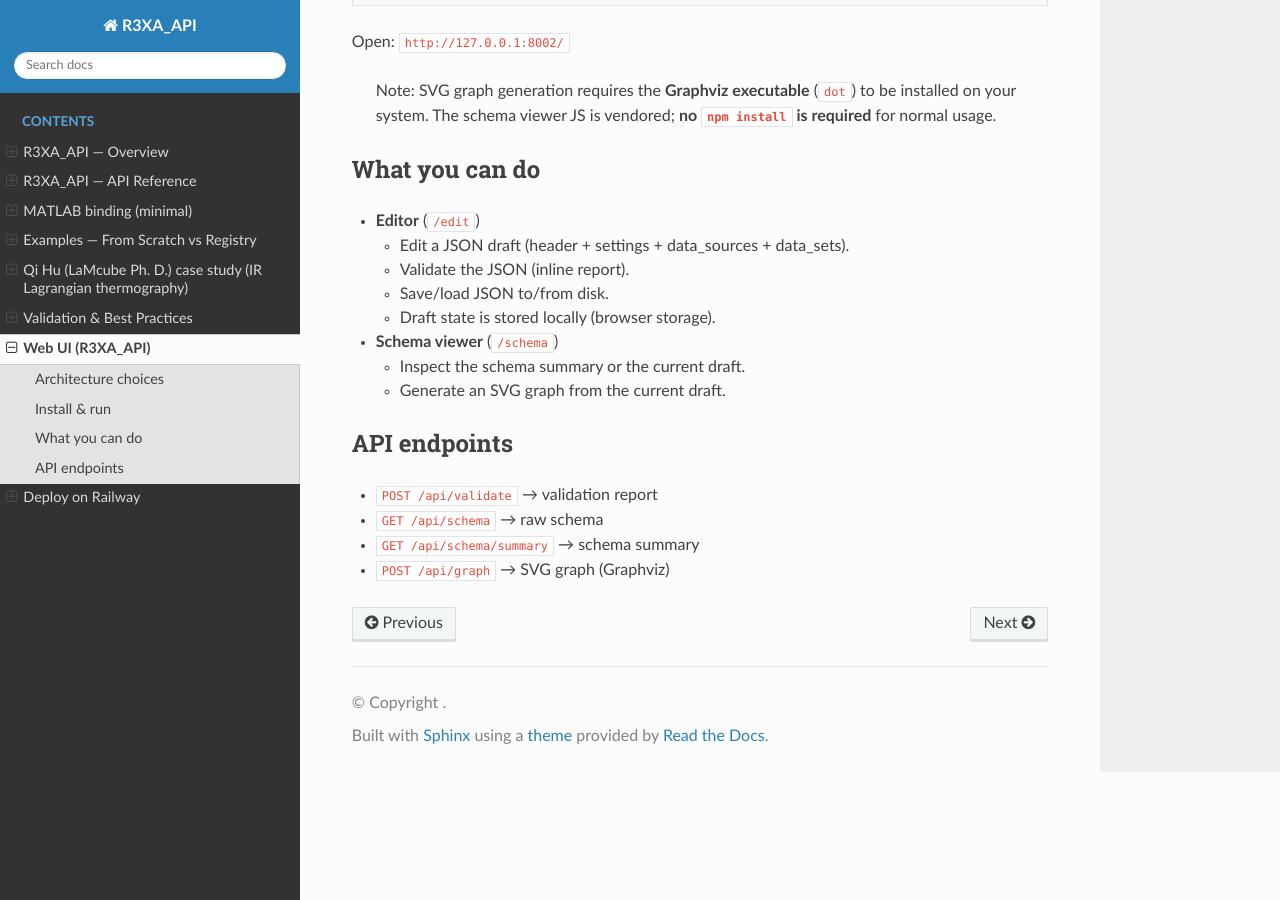
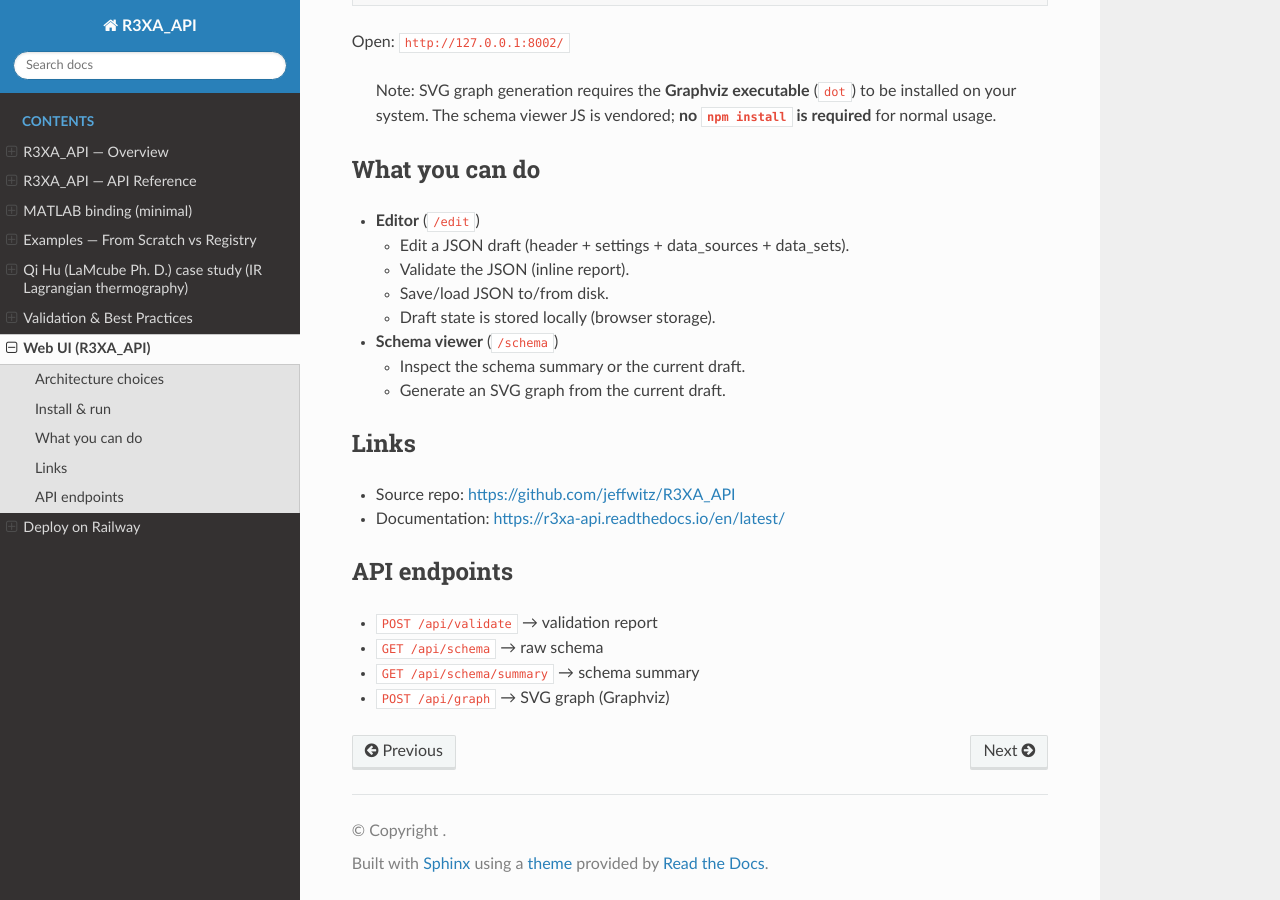
Before and after one commit to jeffwitz/R3XA_API, a Sphinx documentation site: the page built from docs/web.md, in a window 1280 px wide and 900 px high, scrolled down 641 px. Built offline with Sphinx 7.4.7 and the Read the Docs theme 3.1.0, drawn with Linux system fonts in a browser that asks for light colours.

Commit message:
Docs: add repo and docs links to web UI page

```diff
--- a/docs/web.md
+++ b/docs/web.md
@@ -36,6 +36,11 @@ Open: `http://127.0.0.1:8002/`
   - Inspect the schema summary or the current draft.
   - Generate an SVG graph from the current draft.
 
+## Links
+
+- Source repo: <https://github.com/jeffwitz/R3XA_API>
+- Documentation: <https://r3xa-api.readthedocs.io/en/latest/>
+
 ## API endpoints
 
 - `POST /api/validate` → validation report
```
